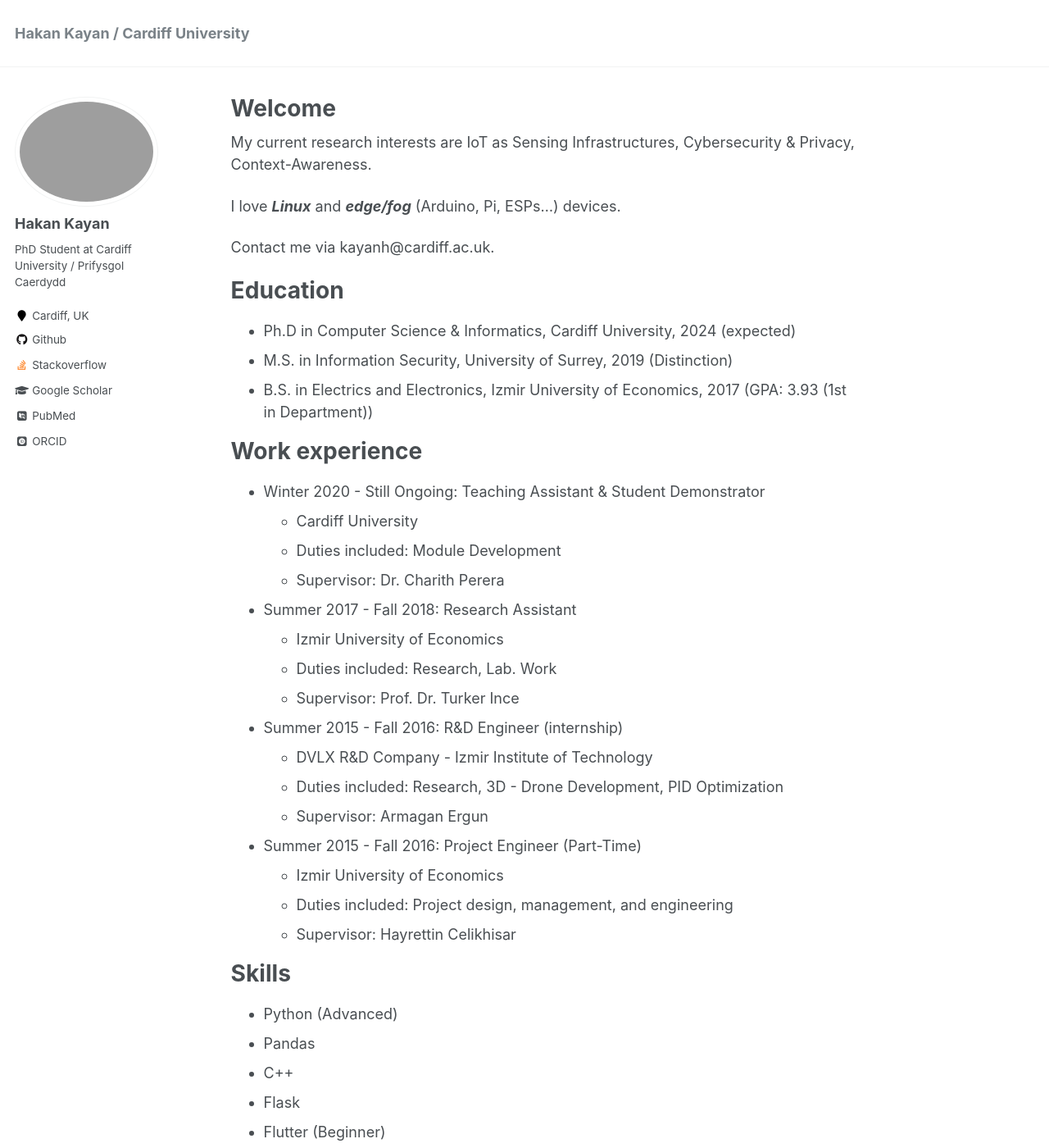
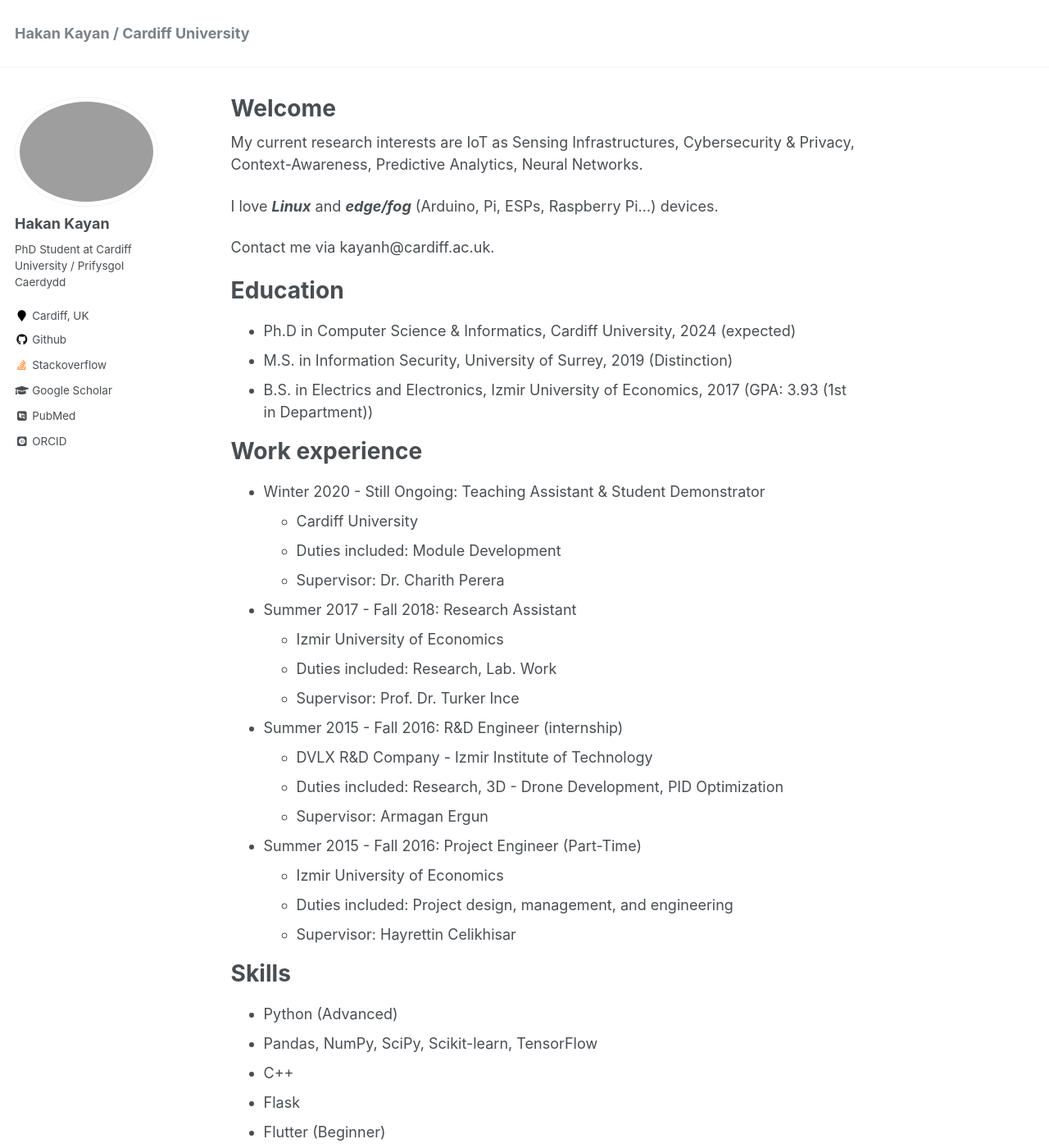
Before and after one commit to hkayann/hkayann.github.io, a Jekyll site: the page built from _pages/about.md, in a window 1280 px wide and 1400 px high. Shown: the whole window at 82% size. Built offline with Jekyll 4.4.1, drawn with Linux system fonts in a browser that asks for light colours; some web fonts are replaced.

Commit message:
Added new skills/interests

```diff
--- a/_pages/about.md
+++ b/_pages/about.md
@@ -9,9 +9,9 @@ redirect_from:
 ---
 
 
-My current research interests are IoT as Sensing Infrastructures, Cybersecurity & Privacy, Context-Awareness.
+My current research interests are IoT as Sensing Infrastructures, Cybersecurity & Privacy, Context-Awareness, Predictive Analytics, Neural Networks.
 
-I love ***Linux*** and ***edge/fog*** (Arduino, Pi, ESPs...) devices.
+I love ***Linux*** and ***edge/fog*** (Arduino, Pi, ESPs, Raspberry Pi...) devices.
 
 Contact me via kayanh@cardiff.ac.uk.
 
@@ -46,7 +46,7 @@ Work experience
 Skills
 ======
 * Python (Advanced)
-* Pandas
+* Pandas, NumPy, SciPy, Scikit-learn, TensorFlow
 * C++
 * Flask
 * Flutter (Beginner)
```
